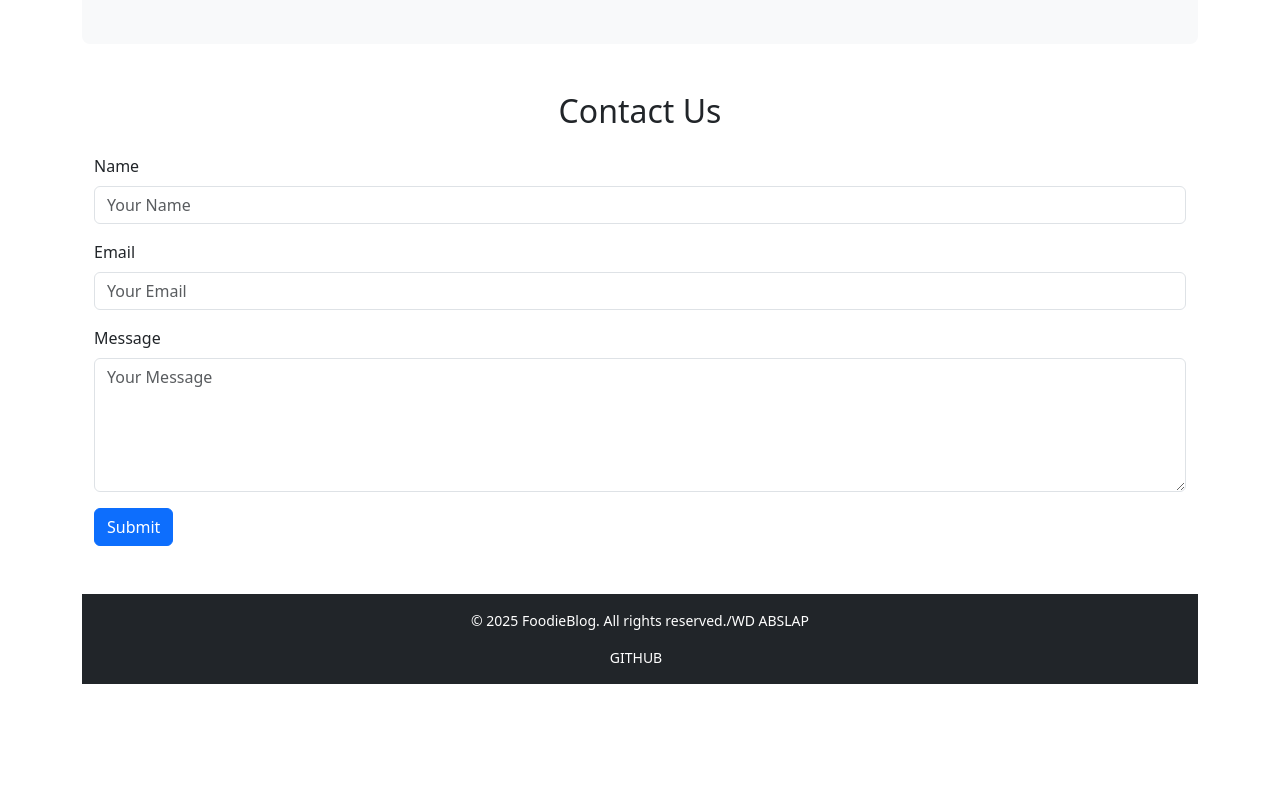
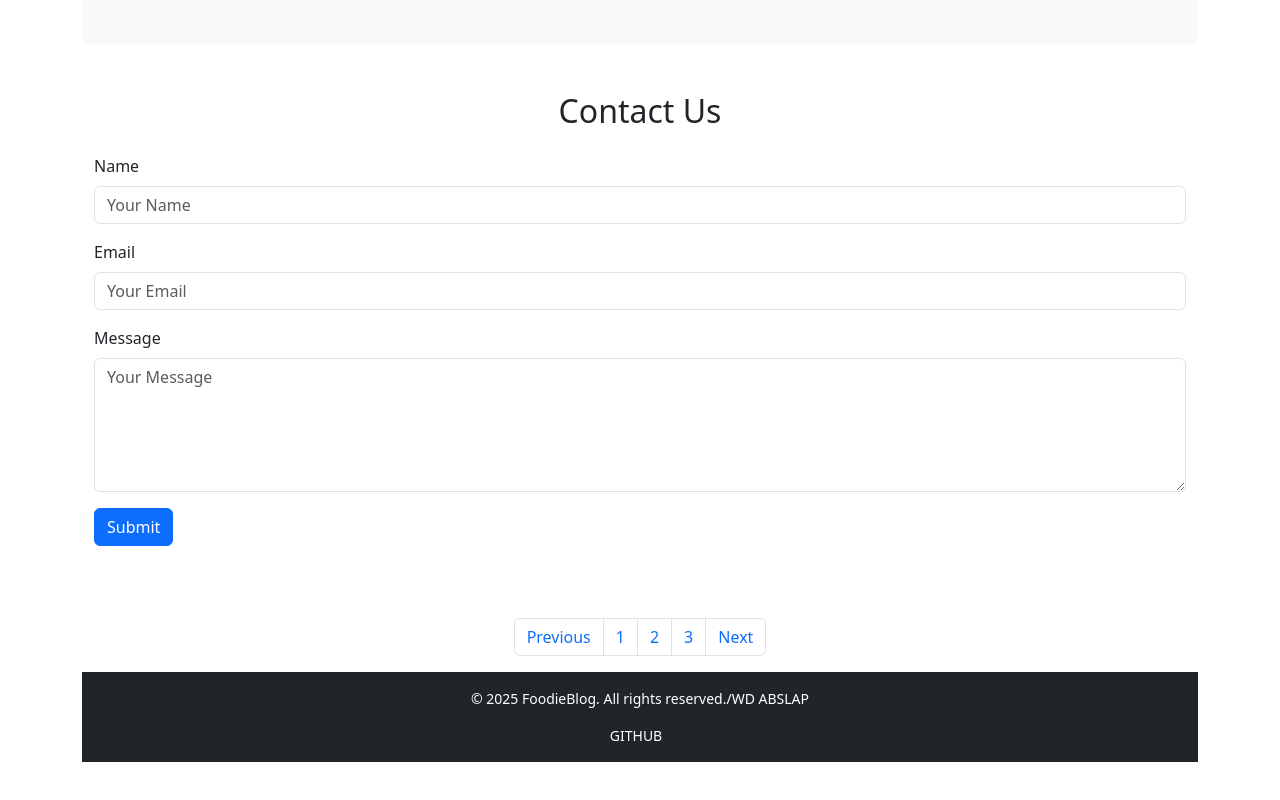
Before and after one commit to YASR912/food-blogger, a plain HTML site: page index.html in a window 1280 px wide. Shown: the part 1325-2125 px from the top of the page. Before the commit the page ends 2057 px from the top, so only its background shows below. Drawn offline with nearby package versions, Linux system fonts and the light colour scheme.

Commit message:
Update index.html

```diff
--- a/index.html
+++ b/index.html
@@ -109,6 +109,17 @@
         </form>
     </div>
 
+        <!-- pagination Section -->
+ <nav class="container mt-4">
+  <ul class="pagination justify-content-center">
+    <li class="page-item"><a class="page-link" href="#">Previous</a></li>
+    <li class="page-item"><a class="page-link" href="#">1</a></li>
+    <li class="page-item"><a class="page-link" href="#">2</a></li>
+    <li class="page-item"><a class="page-link" href="#">3</a></li>
+    <li class="page-item"><a class="page-link" href="#">Next</a></li>
+  </ul>
+</nav>
+
     <!-- Footer -->
     <footer class="bg-dark text-white text-center py-3">
         <p>&copy; 2025 FoodieBlog. All rights reserved./WD ABSLAP</p>
```
